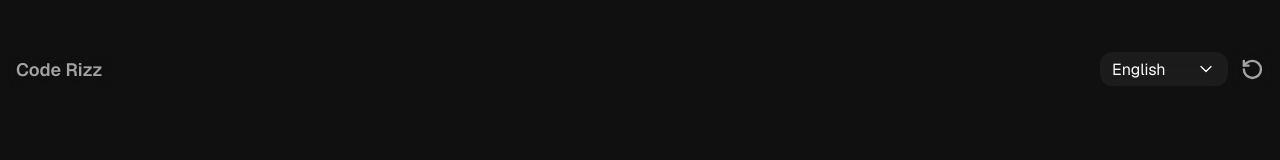
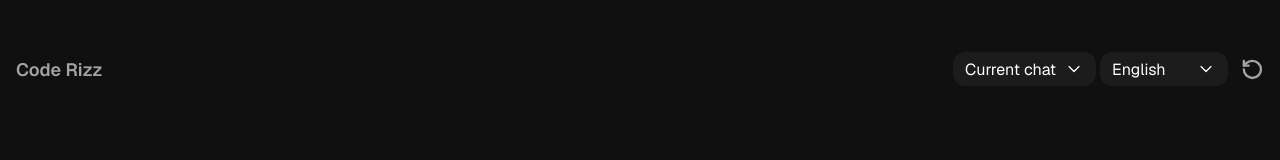
Before and after one commit to EddyerDevv/CodeRizz, a Next.js app: page /en/chat in a window 1280 px wide. Shown: the part 135-295 px from the top of the page. Built offline with nearby package versions, Linux system fonts and the light colour scheme; what @midudev/tailwind-animations would draw is missing.

Commit message:
feat(ui): Save conversations & generative title

```diff
--- a/src/app/[locale]/chat/page.tsx
+++ b/src/app/[locale]/chat/page.tsx
@@ -1,8 +1,8 @@
 "use client";
-import { RefreshCcwIcon } from "lucide-react";
-import { useEffect, useRef, useState } from "react";
-import { Message, useChat } from "ai/react";
-import { useTranslations } from "next-intl";
+import {RefreshCcwIcon} from "lucide-react";
+import {useEffect, useRef, useState} from "react";
+import {Message, useChat} from "ai/react";
+import {useTranslations} from "next-intl";
 import ChatMessage from "@/components/chat/ChatMessage";
 import ChatInput from "@/components/chat/ChatInput";
 import Header from "@/components/chat/Header";
@@ -13,13 +13,15 @@
     const [streamingData, setStreamingData] = useState(false);
     const [loading, setLoading] = useState(false);
     const [loadingData, setLoadingData] = useState(true);
+    const [currentConversationId, setCurrentConversationId] = useState<string>();
     const [modalStartOver, setModalStartOver] = useState({
         open: false,
-    close: () => {},
+        close: () => {
+        },
     });
     const t = useTranslations("ChatPage");
     const messagesEndRef = useRef<HTMLDivElement>(null);
-  const { messages, append, handleSubmit, stop, reload, error, setMessages } =
+    const {messages, append, handleSubmit, stop, reload, error, setMessages} =
         useChat({
             onFinish: () => {
                 setStreamingData(false);
@@ -35,6 +37,14 @@
         await reload();
     };
 
+    const [conversations, setConversations] = useState<Conversation[]>([]);
+
+    useEffect(() => {
+        const savedConversations = JSON.parse(localStorage.getItem("conversations") || "[]");
+        setConversations(savedConversations);
+    }, []);
+
+
     const handleSubmitInput = async ({
                                          promptValue,
                                          imageFile,
@@ -44,6 +54,15 @@
     }) => {
         setLoading(true);
         setStreamingData(true);
+
+        if (isFirstMessage(messages)) {
+            await fetch("/api/title", {
+                body: JSON.stringify({messages}),
+                method: "POST",
+            }).then(res => res.text());
+
+            updateConversationTitle(currentConversationId!, promptValue);
+        }
 
         if (imageFile) {
             const reader = new FileReader();
@@ -62,15 +81,13 @@
                             },
                         ],
                     });
-
                     handleSubmit();
                 }
             };
 
             reader.readAsDataURL(imageFile);
         } else {
-      await append({ content: promptValue, role: "user" });
-
+            await append({id: generateId(), role: "user", content: promptValue});
             handleSubmit();
         }
     };
@@ -89,6 +106,16 @@
 
     const setMessagesLocal = (messages: Message[]) => {
         localStorage.setItem("messages", JSON.stringify(messages));
+    };
+
+    const updateConversationTitle = (conversationId: string, newTitle: string) => {
+        const conversations: Conversation[] = JSON.parse(localStorage.getItem("conversations") || "[]");
+        const conversationIndex = conversations.findIndex(c => c.id === conversationId);
+
+        if (conversationIndex >= 0) {
+            conversations[conversationIndex].title = newTitle;
+            localStorage.setItem("conversations", JSON.stringify(conversations));
+        }
     };
 
     const getMessages = () => {
@@ -124,11 +151,36 @@
         setLoadingData(false);
     };
 
+    interface Conversation {
+        id: string;
+        title?: string;
+        messages: Message[];
+    }
+
+    const saveConversation = (conversation: Conversation) => {
+        const conversations: Conversation[] = JSON.parse(localStorage.getItem("conversations") || "[]");
+        const conversationIndex = conversations.findIndex(c => c.id === conversation.id);
+
+        console.log(conversations.at(conversationIndex));
+        console.log(conversation);
+
+        if (conversationIndex >= 0) {
+            conversations[conversationIndex] = conversation;
+        } else {
+            conversations.push(conversation);
+        }
+
+        localStorage.setItem("conversations", JSON.stringify(conversations));
+    };
+
     useEffect(() => {
-    if (messages.length > 0) {
-      setMessagesLocal(messages);
+        if (currentConversationId) {
+            saveConversation({
+                id: currentConversationId,
+                messages,
+            })
         }
-  }, [messages]);
+    }, [messages, currentConversationId]);
 
     useEffect(() => {
         const messages = getMessages();
@@ -148,6 +200,18 @@
             ...prevState,
             open: true,
         }));
+    };
+
+    const isFirstMessage = (messages: Message[]) => messages.length === 0;
+
+    const handleSetConversation = (conversationId: string) => {
+        const conversation = conversations.find(c => c.id === conversationId);
+        if (conversation) {
+            setMessages(conversation.messages);
+            setCurrentConversationId(conversationId);
+        } else {
+            console.error('Conversation not found');
+        }
     };
 
     const handleCloseStartOver = (fn: () => void) => {
@@ -170,12 +234,14 @@
             className="w-vw h-dvh flex flex-col overflow-hidden justify-center items-center"
             id="app_chat"
         >
-      <Header onReloadChat={() => handleStartOver()} />
+            <Header onReloadChat={() => handleStartOver()} previousChats={conversations}
+                    handleSetConversation={handleSetConversation}/>
             <main
                 className="flex-1 w-full gap-4 flex flex-col px-4 max-h-max items-center overflow-auto "
                 style={{
                     scrollbarWidth: "thin",
                 }}
+
             >
                 <section className="w-full flex items-center justify-start flex-col gap-4 h-full max-w-[45rem]">
                     {messages.length > 0 ? null : (
@@ -235,13 +301,14 @@
                             withLoadingAI
                         />
                     )}
-          <div ref={messagesEndRef} />
+                    <div ref={messagesEndRef}/>
                 </section>
             </main>
             {error ? (
                 <footer className="w-full min-h-[4rem] flex flex-col items-center justify-end py-2 gap-1 px-4">
                     <div className="w-full items-center justify-center flex relative flex-col gap-2">
-            <header className="flex flex-col justify-center items-center animate-fade-in-up animate-delay-200">
+                        <header
+                            className="flex flex-col justify-center items-center animate-fade-in-up animate-delay-200">
                             <h1 className="text-[1.1rem] font-medium leading-[1.05rem]">
                                 {t("error.message")}
                             </h1>
--- /dev/null
+++ b/src/app/api/title/route.ts
@@ -0,0 +1,19 @@
+import {openai} from "@ai-sdk/openai";
+import {generateText} from "ai";
+
+const systemPrompt = "Actúa como un generador de títulos de conversación. Te proporcionaré una conversación completa, y tu tarea es resumirla en un título simple y claro que capture el tema principal de la conversación. El título debe ser breve, representativo del contenido y no debe incluir ningún texto adicional, solo el título. Aquí está la conversación";
+
+export async function POST(
+    req: Request,
+) {
+    const { messages } = await req.json();
+    console.log(messages);
+
+    const result = await generateText({
+        model: openai("gpt-4o-mini"),
+        system: systemPrompt,
+        messages,
+    });
+
+    return new Response(result.text);
+}
--- a/src/components/chat/Header.tsx
+++ b/src/components/chat/Header.tsx
@@ -5,11 +5,22 @@
 import { useRouter } from "next/navigation";
 import Link from "next/link";
 import Select from "../feat/Select";
+import {Message} from "ai/react";
+
+interface Conversations {
+  id: string;
+  title?: string;
+  messages: Message[];
+}
 
 export default function Header({
-  onReloadChat,
+    onReloadChat,
+    previousChats,
+    handleSetConversation,
 }: {
+  handleSetConversation: (conversation: any) => void;
   onReloadChat?: () => void;
+  previousChats: Conversations[];
 }) {
   const t = useTranslations("ChatPage");
   const tLanding = useTranslations("LandingPage");
@@ -26,7 +37,7 @@
     {
       label: tLanding("langs.en"),
       value: "en",
-      active: locale === "en" ? true : false,
+      active: locale === "en",
     },
     {
       label: tLanding("langs.es"),
@@ -34,6 +45,9 @@
       active: locale === "es",
     },
   ];
+
+  const previousOptions = previousChats.map((chat: Conversations) => ({ label: chat.title!, value: chat.id, active: false }));
+
   const defaultValue =
     locale === "en" ? tLanding("langs.en") : tLanding("langs.es");
 
@@ -46,6 +60,15 @@
         Code Rizz
       </Link>
       <div className="flex gap-1">
+        <Select
+            actualValue="Current chat"
+            options={previousOptions}
+            className="bg-white/5 !hover:bg-white/10"
+            direction="top"
+            onChange={({ value }) => {
+              handleSetConversation(value)
+            }}
+        />
         <Select
           actualValue={defaultValue}
           options={selectOptions}
```
Lines whose indentation alone changed are shown as unchanged.
